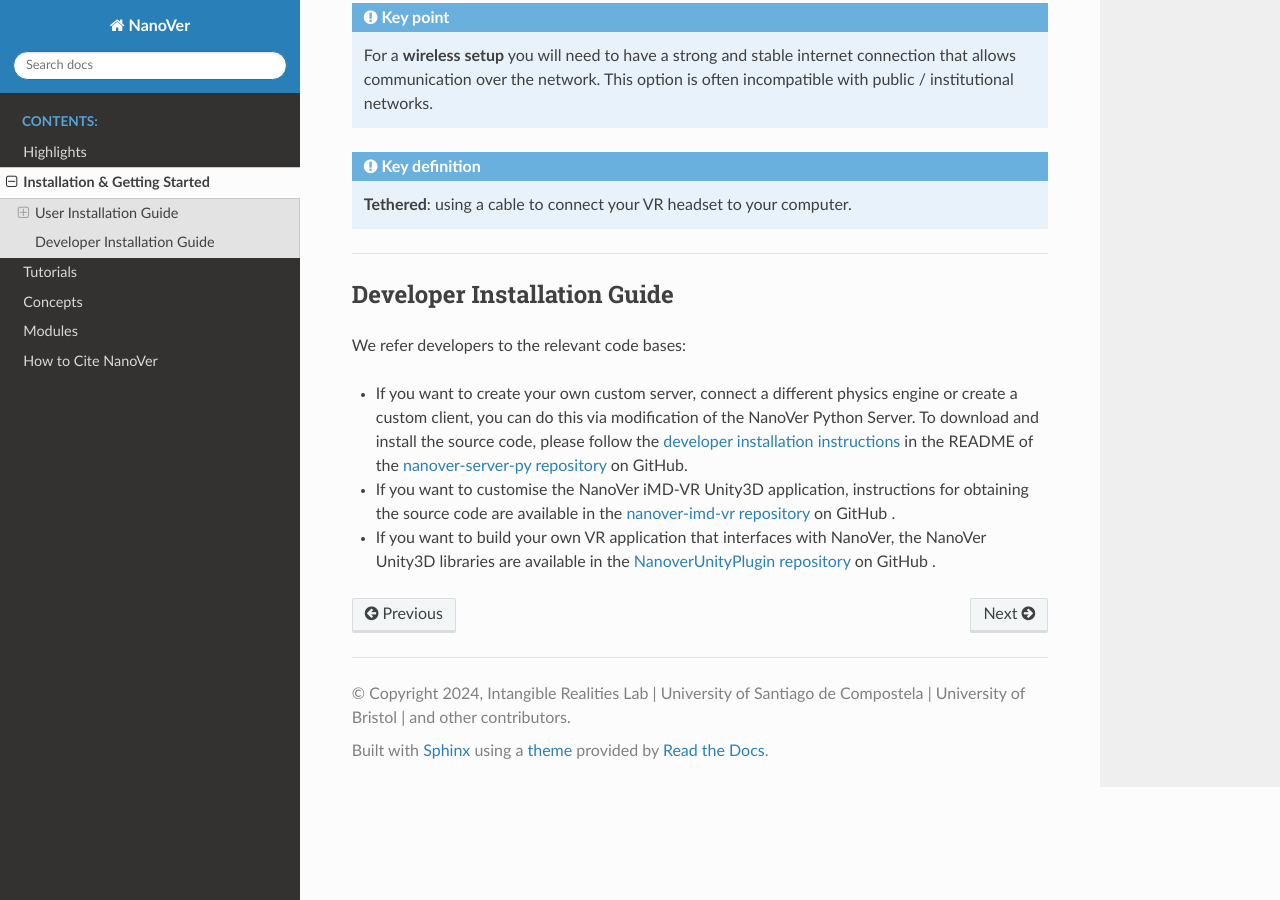
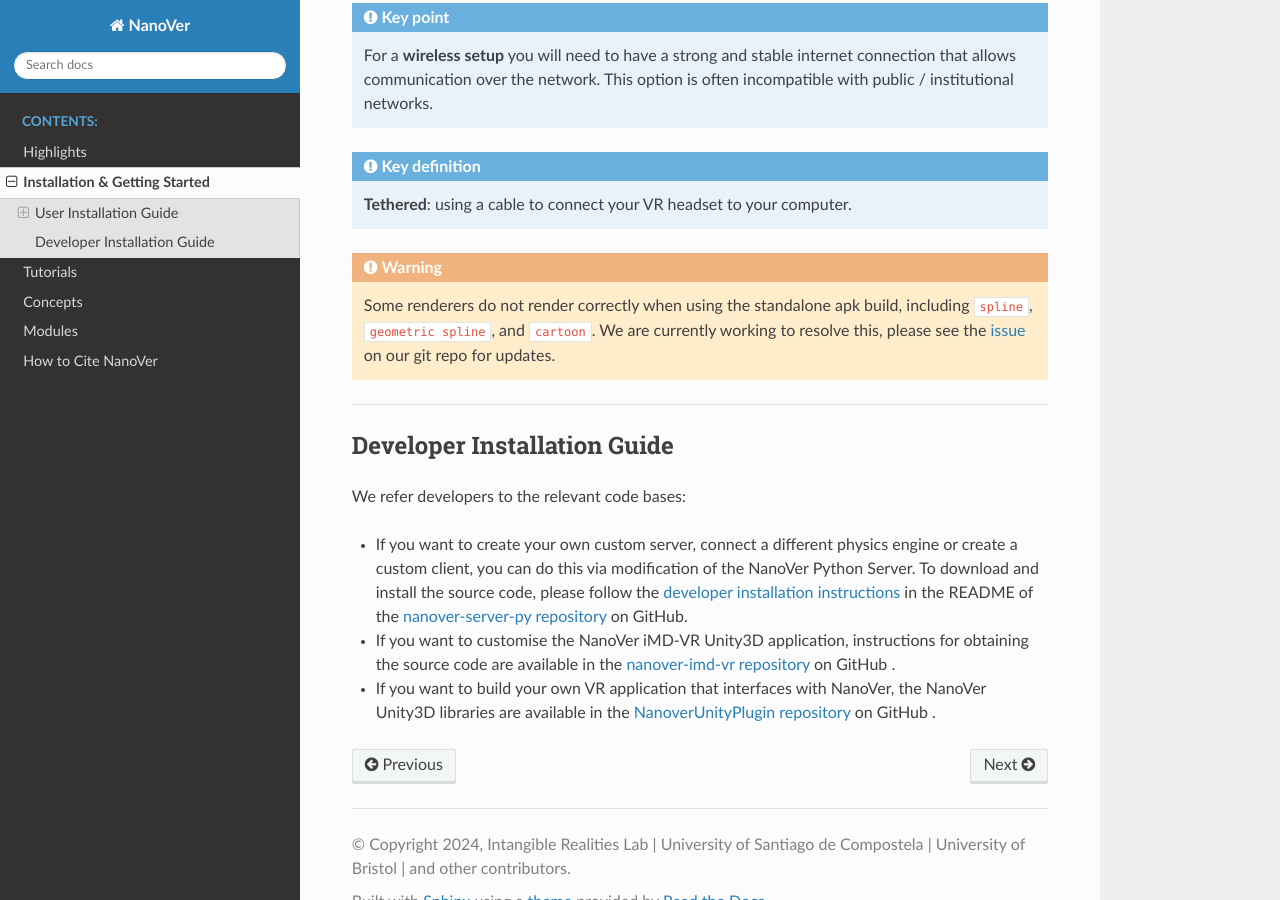
Before and after one commit to IRL2/nanover-docs, a Sphinx documentation site: the page built from source/installation.rst, in a window 1280 px wide and 900 px high, scrolled down 2698 px. Built offline with Sphinx 7.4.7 and the Read the Docs theme 3.1.0, drawn with Linux system fonts in a browser that asks for light colours; pages that are not in the unit, such as notebooks, are missing from menus; the version number could not be read and is left out.

Commit message:
Add warning about broken renderers on apk build (#143)
* Add warning about broken renderers on apk build

Added a warning on the installation page and the iMD-VR tutorial page to say that there are issues with rendering on the standalone apk build, with a link to the issue on the nanover-server-py repo.

* Remove noodles and add spline

```diff
--- a/source/installation.rst
+++ b/source/installation.rst
@@ -189,6 +189,13 @@
 
     \ **Tethered**: using a cable to connect your VR headset to your computer.
 
+.. warning::
+
+    Some renderers do not render correctly when using the standalone apk build, including ``spline``,
+    ``geometric spline``, and ``cartoon``.
+    We are currently working to resolve this, please see the
+    `issue <https://github.com/IRL2/nanover-server-py/issues/192>`_ on our git repo for updates.
+
 ----
 
 
```
Also changed, not shown: source/tutorials/vrclient.rst (+7 -0 lines).
